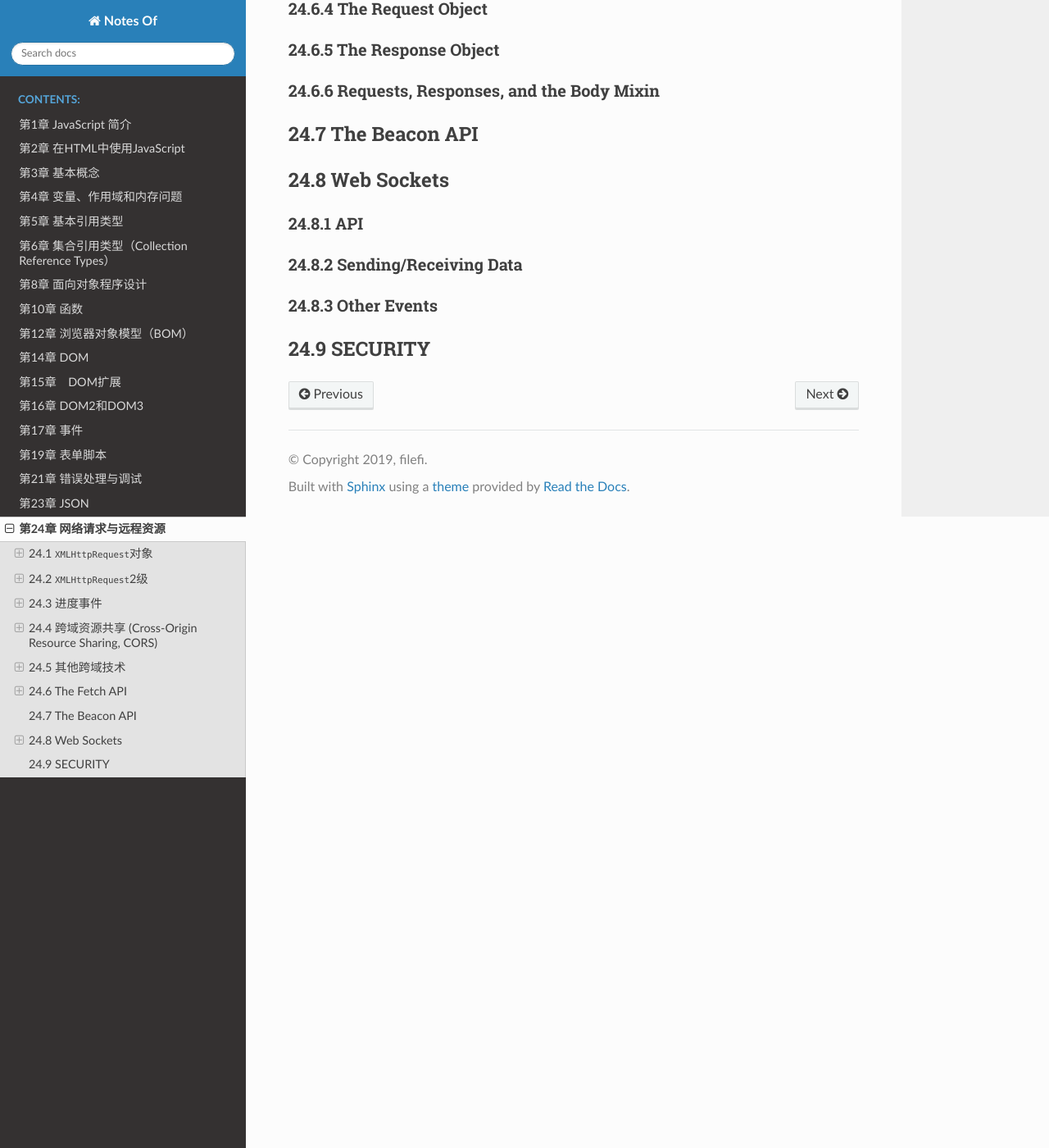
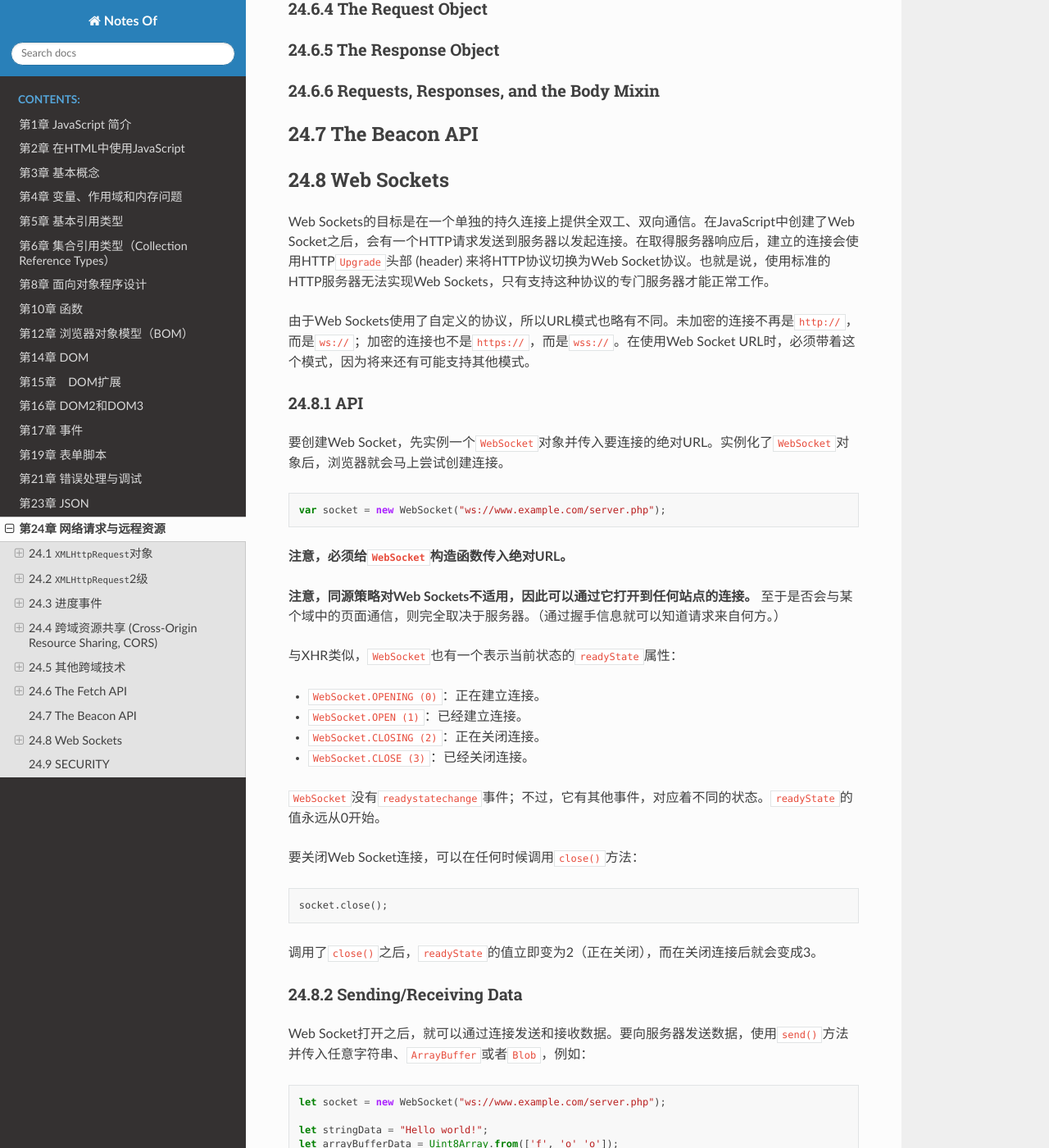
Before and after one commit to filefi/NotesOfProfessional-JavaScript-for-Web-Developers, a Sphinx documentation site: the page built from source/Chapter24-Network_Requests_and_Remote_Resources.md, in a window 1280 px wide and 1400 px high, scrolled down 13343 px. Shown: the whole window at 82% size. Built offline with Sphinx 7.4.7 and the Read the Docs theme 2.0.0, drawn with Linux system fonts in a browser that asks for light colours; some of the changed text lies outside the part shown.

Commit message:
chapter 24 finished

````diff
--- a/source/Chapter24-Network_Requests_and_Remote_Resources.md
+++ b/source/Chapter24-Network_Requests_and_Remote_Resources.md
@@ -585,12 +585,117 @@ JSONP也有2点**不足** ：
 
 ## 24.8 Web Sockets
 
+Web Sockets的目标是在一个单独的持久连接上提供全双工、双向通信。在JavaScript中创建了Web Socket之后，会有一个HTTP请求发送到服务器以发起连接。在取得服务器响应后，建立的连接会使用HTTP`Upgrade`头部 (header) 来将HTTP协议切换为Web Socket协议。也就是说，使用标准的HTTP服务器无法实现Web Sockets，只有支持这种协议的专门服务器才能正常工作。
+
+由于Web Sockets使用了自定义的协议，所以URL模式也略有不同。未加密的连接不再是`http://`，而是`ws://`；加密的连接也不是`https://`，而是`wss://`。在使用Web Socket URL时，必须带着这个模式，因为将来还有可能支持其他模式。
+
 ### 24.8.1 API
+
+要创建Web Socket，先实例一个`WebSocket`对象并传入要连接的绝对URL。实例化了`WebSocket`对象后，浏览器就会马上尝试创建连接。
+
+```js
+var socket = new WebSocket("ws://www.example.com/server.php");
+```
+
+**注意，必须给`WebSocket`构造函数传入绝对URL。**
+
+**注意，同源策略对Web Sockets不适用，因此可以通过它打开到任何站点的连接。** 至于是否会与某个域中的页面通信，则完全取决于服务器。（通过握手信息就可以知道请求来自何方。）
+
+与XHR类似，`WebSocket`也有一个表示当前状态的`readyState`属性：
+
+- `WebSocket.OPENING (0)`：正在建立连接。
+- `WebSocket.OPEN (1)`：已经建立连接。
+- `WebSocket.CLOSING (2)`：正在关闭连接。
+- `WebSocket.CLOSE (3)`：已经关闭连接。
+
+`WebSocket`没有`readystatechange`事件；不过，它有其他事件，对应着不同的状态。`readyState`的值永远从0开始。
+
+要关闭Web Socket连接，可以在任何时候调用`close()`方法：
+
+```js
+socket.close();
+```
+
+调用了`close()`之后，`readyState`的值立即变为2（正在关闭），而在关闭连接后就会变成3。
 
 ### 24.8.2 Sending/Receiving Data
 
+Web Socket打开之后，就可以通过连接发送和接收数据。要向服务器发送数据，使用`send()`方法并传入任意字符串、`ArrayBuffer`或者`Blob`，例如：
+
+```js
+let socket = new WebSocket("ws://www.example.com/server.php");
+
+let stringData = "Hello world!";
+let arrayBufferData = Uint8Array.from(['f', 'o' 'o']);
+let blobData = new Blob(['f', 'o' 'o']);
+
+socket.send(stringData);
+socket.send(arrayBufferData.buffer);
+socket.send(blobData);
+```
+
+当服务器向客户端发来消息时，`WebSocket`对象就会触发`message`事件。这个`message`事件与其他传递消息的协议类似，也是把返回的数据保存在`event.data`属性中：
+
+```js
+socket.onmessage = function(event) {
+    let data = event.data;
+    // do something with data
+};
+```
+
+与通过`send()`发送到服务器的数据一样，`event.data`中返回的数据也可以被解析为`ArrayBuffer`或者`Blob`。这是被WebSocket对象的`binaryType`所控制的，它可以是`blob`或者`arraybuffer`。
+
 ### 24.8.3 Other Events
+
+`WebSocket`对象还有其他3个事件，在连接生命周期的不同阶段触发：
+
+- `open`：在成功建立连接时触发。
+- `error`：在发生错误时触发，连接不能持续。
+- `close`：在连接关闭时触发。
+
+`WebSocket`对象不支持DOM 2级事件侦听器，因此必须使用DOM 0级语法分别定义每个事件处理程序。
+
+```js
+var socket = new WebSocket("ws://www.example.com/server.php");
+
+socket.onopen = function(){
+    alert("Connection established.");
+};
+
+socket.onerror = function(){
+    alert("Connection error.");
+};
+
+socket.onclose = function(){
+    alert("Connection closed.");
+};
+```
+
+在这三个事件中，只有`close`事件的`event`对象有额外的信息。这个事件的事件对象有三个额外的属性：
+
+- `wasClean`是一个布尔值，表示连接是否已经明确地关闭；
+- `code`是服务器返回的数值状态码；
+- `reason`是一个字符串，包含服务器发回的消息。
+
+可以把这些信息显示给用户，也可以记录到日志中以便将来分析：
+
+```js
+socket.onclose = function(event) {
+    console.log(`as clean? ${event.wasClean} Code=${event.code} Reason=${event.reason}`);
+};
+```
 
 
 
 ## 24.9 SECURITY
+
+为确保通过XHR访问的URL安全，通行的做法就是验证发送请求者是否有权限访问相应的资源。有下列几种方式可供选择。
+
+- 要求以SSL连接来访问可以通过XHR请求的资源。
+- 要求每一次请求都要附带经过相应算法计算得到的验证码。
+
+请注意，下列措施对防范CSRF攻击不起作用。
+
+- 要求发送`POST`而不是`GET`请求——很容易改变。
+- 检查来源URL以确定是否可信——来源记录很容易伪造。
+- 基于cookie信息进行验证——同样很容易伪造。
````
